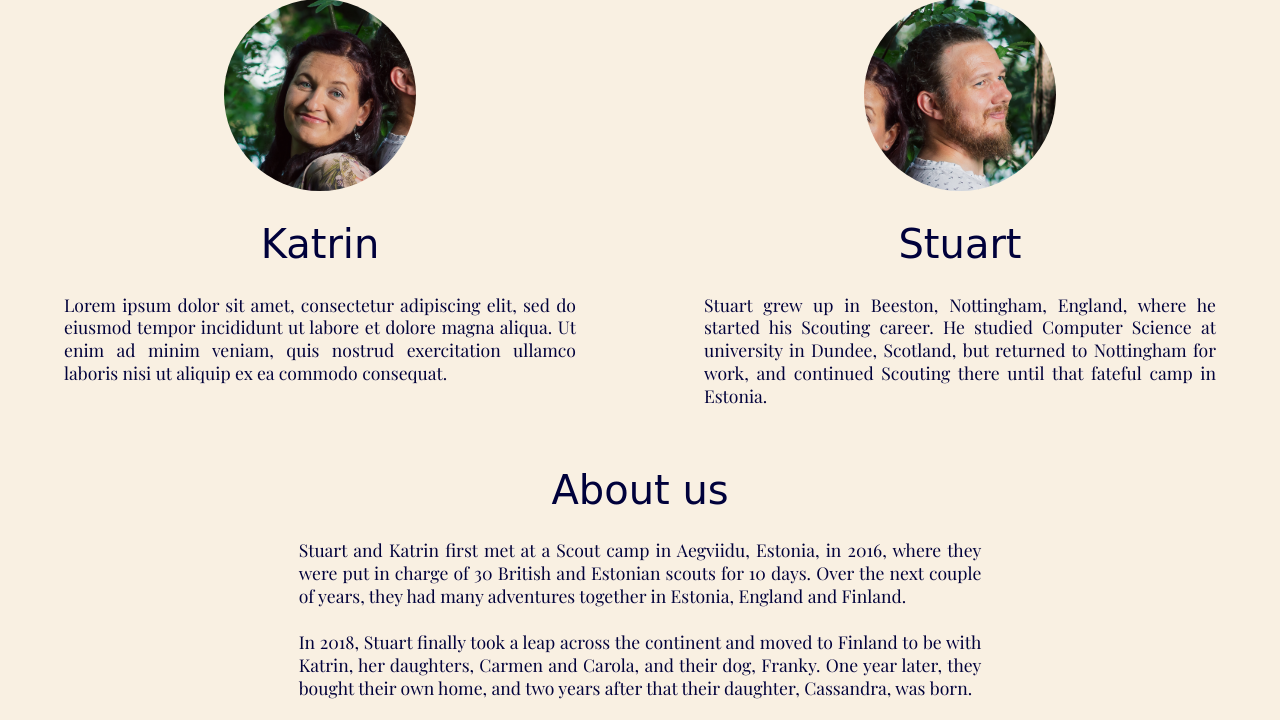
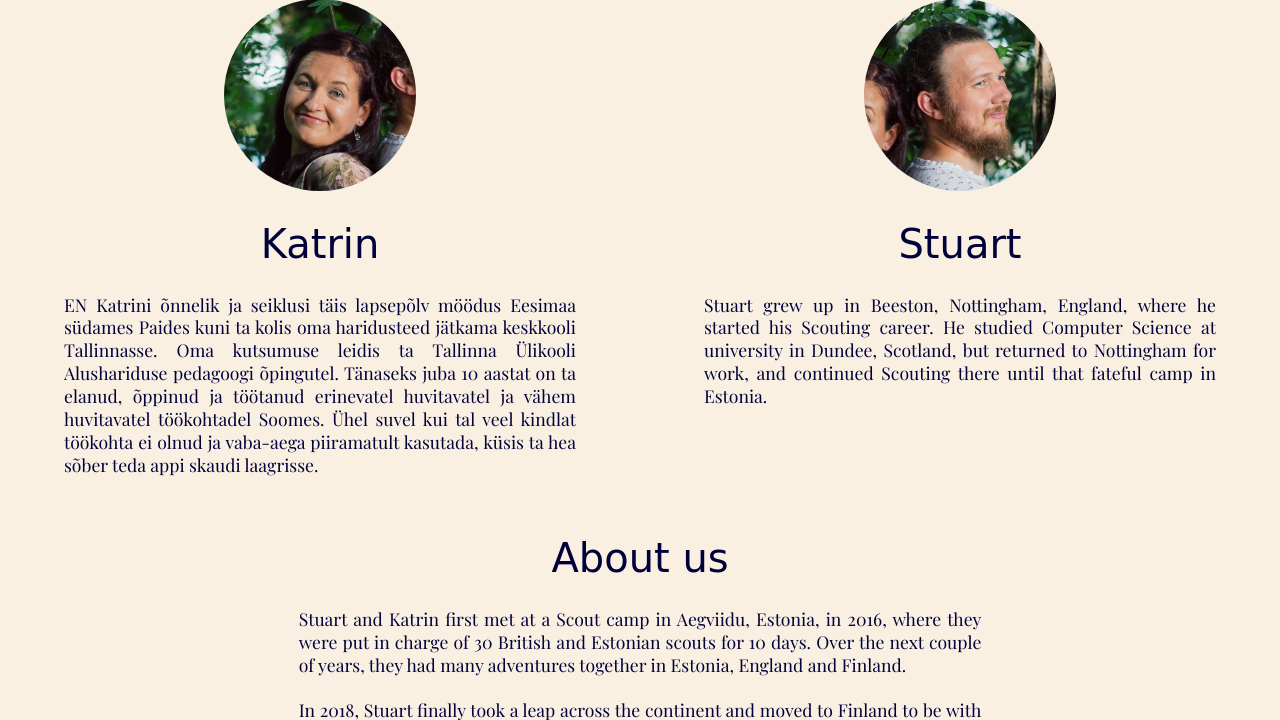
Before and after one commit to solpyro/wedding, a PHP site: page / in a window 1280 px wide. Shown: the part 669-1389 px from the top of the page. Run offline with PHP 8.4, Linux system fonts and the light colour scheme; some libraries are stand-ins or nearby versions; some web fonts are replaced.

Commit message:
Add Katrin's story

```diff
--- a/index.php
+++ b/index.php
@@ -33,8 +33,8 @@
 					<div class="pure-u-1 pure-u-md-1-2 about-me">
 						<img src="img/katrin.jpg" class="photo" />
 						<h1 class="name">Katrin</h1>
-						<p lang="en" class="about">Lorem ipsum dolor sit amet, consectetur adipiscing elit, sed do eiusmod tempor incididunt ut labore et dolore magna aliqua. Ut enim ad minim veniam, quis nostrud exercitation ullamco laboris nisi ut aliquip ex ea commodo consequat.</p>
-						<p lang="et" class="about">ET Lorem ipsum dolor sit amet, consectetur adipiscing elit, sed do eiusmod tempor incididunt ut labore et dolore magna aliqua. Ut enim ad minim veniam, quis nostrud exercitation ullamco laboris nisi ut aliquip ex ea commodo consequat.</p>
+						<p lang="en" class="about">EN Katrini õnnelik ja seiklusi täis lapsepõlv möödus Eesimaa südames Paides kuni ta kolis oma haridusteed jätkama keskkooli Tallinnasse. Oma kutsumuse leidis ta Tallinna Ülikooli Alushariduse pedagoogi õpingutel. Tänaseks juba 10 aastat on ta elanud, õppinud ja töötanud erinevatel huvitavatel ja vähem huvitavatel töökohtadel Soomes. Ühel suvel kui tal veel kindlat töökohta ei olnud ja vaba-aega piiramatult kasutada, küsis ta hea sõber teda appi skaudi laagrisse.</p>
+						<p lang="et" class="about">Katrini õnnelik ja seiklusi täis lapsepõlv möödus Eesimaa südames Paides kuni ta kolis oma haridusteed jätkama keskkooli Tallinnasse. Oma kutsumuse leidis ta Tallinna Ülikooli Alushariduse pedagoogi õpingutel. Tänaseks juba 10 aastat on ta elanud, õppinud ja töötanud erinevatel huvitavatel ja vähem huvitavatel töökohtadel Soomes. Ühel suvel kui tal veel kindlat töökohta ei olnud ja vaba-aega piiramatult kasutada, küsis ta hea sõber teda appi skaudi laagrisse.</p>
 					</div>
 					<div class="pure-u-1 pure-u-md-1-2 about-me">
 						<img src="img/stuart.jpg" class="photo" />
```
